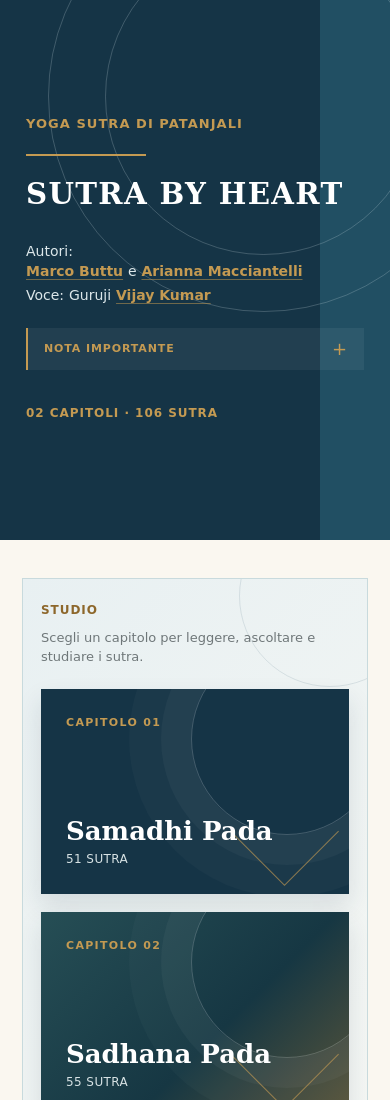
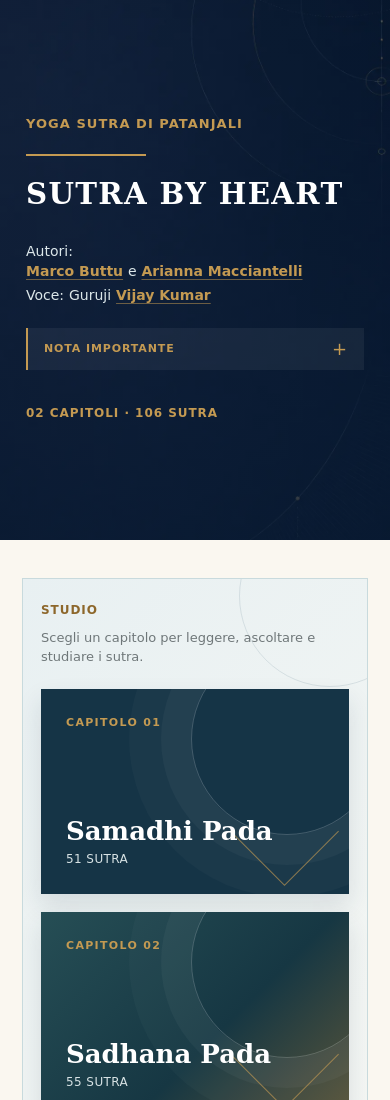
Before and after one commit to marco-buttu/sutra, a website: page index.html in a window 390 px wide. Shown: the top 1100 px of the page. Drawn offline with Linux system fonts and the light colour scheme.

Commit message:
New cover

```diff
--- a/content/locales/it/ui.json
+++ b/content/locales/it/ui.json
@@ -8,7 +8,7 @@
     "authorLabel": "Autori:",
     "voiceLabel": "Voce:",
     "importantNoteTitle": "Nota importante",
-    "importantNote": "La voce che senti in questa app è quella del mio maestro, mentre le spiegazioni sono create da una AI. Se trovi imprecisioni o errori, la colpa è solo ed esclusivamente mia. Usa questo strumento come una guida per lo studio, con la dovuta consapevolezza.",
+    "importantNote": "La voce che senti in questa app è quella del mio maestro, mentre le spiegazioni sono create da una AI. Se trovi imprecisioni o errori, la colpa è solo ed esclusivamente mia (Marco Buttu). Usa questo strumento come una guida per lo studio, con la dovuta consapevolezza.",
     "homeCount": "{chapters} capitoli · {sutras} sutra",
     "chapterCount": "{chapter} · {sutras}"
   },
--- a/css/sutra-by-heart.css
+++ b/css/sutra-by-heart.css
@@ -122,6 +122,18 @@ button {
 
 .home-cover {
   min-height: 700px;
+  background-color: #0a1c34;
+  background-image:
+    linear-gradient(90deg, rgba(10, 28, 52, 0.98) 0%, rgba(10, 28, 52, 0.88) 52%, rgba(10, 28, 52, 0.18) 100%),
+    url("../assets/home-cover.webp");
+  background-repeat: no-repeat;
+  background-position: center, right center;
+  background-size: cover, auto 125%;
+}
+
+.home-cover::before,
+.home-cover::after {
+  display: none;
 }
 
 .subtitle {
@@ -1090,6 +1102,16 @@ button {
       linear-gradient(90deg, var(--midnight) 0 82%, var(--deep-blue) 82% 100%);
   }
 
+  .home-cover {
+    background-color: #0a1c34;
+    background-image:
+      linear-gradient(180deg, rgba(10, 28, 52, 0.46) 0%, rgba(10, 28, 52, 0.74) 100%),
+      url("../assets/home-cover.webp");
+    background-repeat: no-repeat;
+    background-position: center, center;
+    background-size: cover, cover;
+  }
+
   .cover-inner {
     min-height: 460px;
   }
```
Also changed, not shown: assets/home-cover.webp (added), data/content.bundle.js.
